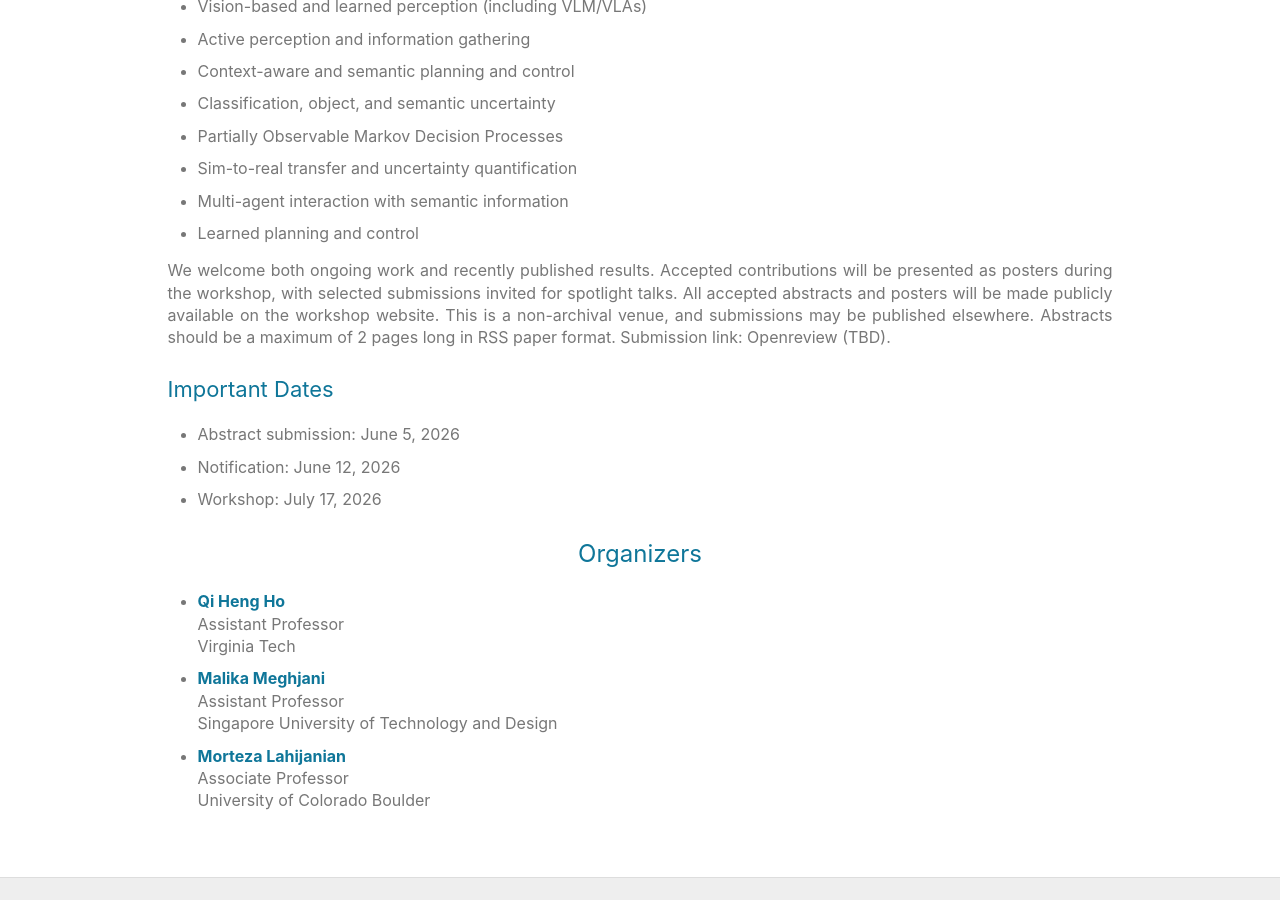
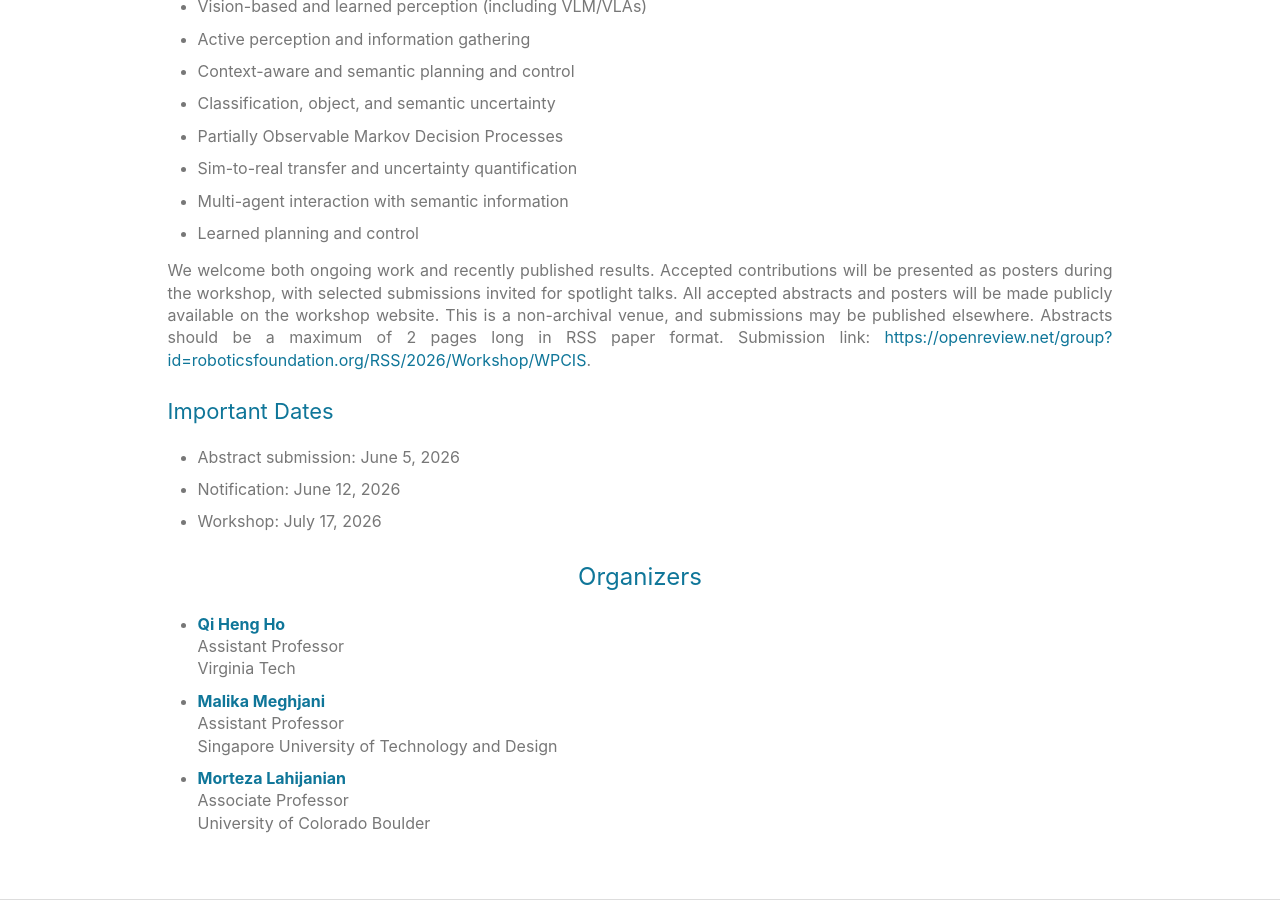
Before and after one commit to aria-systems-group/website, a Jekyll site: the page built from pages/rssworkshop2025.md, in a window 1280 px wide and 900 px high, scrolled down 1524 px. Built offline with Jekyll 4.4.1, drawn with Linux system fonts in a browser that asks for light colours.

Commit message:
Update submission link for RSS workshop 2026

```diff
--- a/pages/rssworkshop2025.md
+++ b/pages/rssworkshop2025.md
@@ -72,7 +72,7 @@ We invite submissions of extended abstracts to share novel ideas on topics relev
 - Multi-agent interaction with semantic information
 - Learned planning and control
 
-We welcome both ongoing work and recently published results. Accepted contributions will be presented as posters during the workshop, with selected submissions invited for spotlight talks. All accepted abstracts and posters will be made publicly available on the workshop website. This is a non-archival venue, and submissions may be published elsewhere. Abstracts should be a maximum of 2 pages long in RSS paper format. Submission link: Openreview (TBD).
+We welcome both ongoing work and recently published results. Accepted contributions will be presented as posters during the workshop, with selected submissions invited for spotlight talks. All accepted abstracts and posters will be made publicly available on the workshop website. This is a non-archival venue, and submissions may be published elsewhere. Abstracts should be a maximum of 2 pages long in RSS paper format. Submission link: [https://openreview.net/group?id=roboticsfoundation.org/RSS/2026/Workshop/WPCIS](https://openreview.net/group?id=roboticsfoundation.org/RSS/2026/Workshop/WPCIS).
 
 ### Important Dates
 - Abstract submission: June 5, 2026
```
